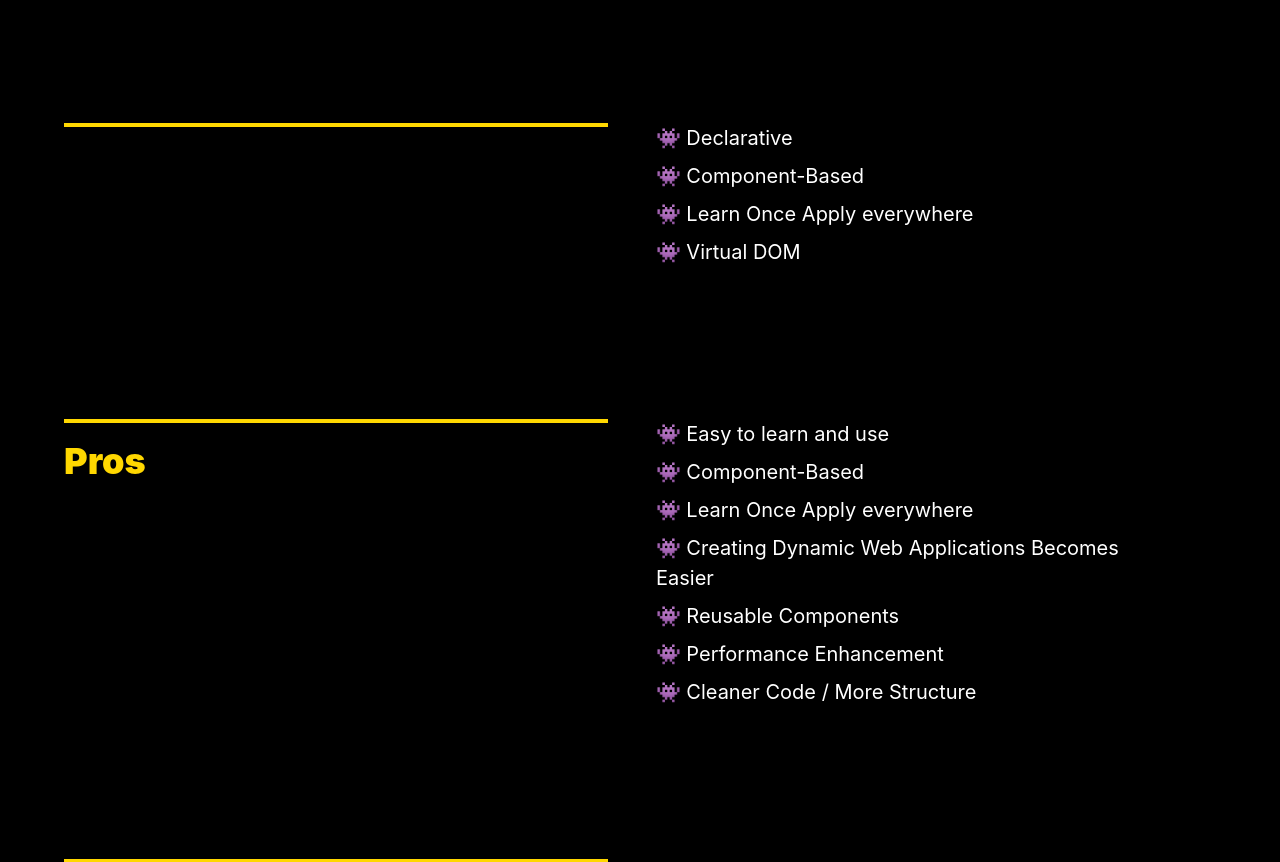
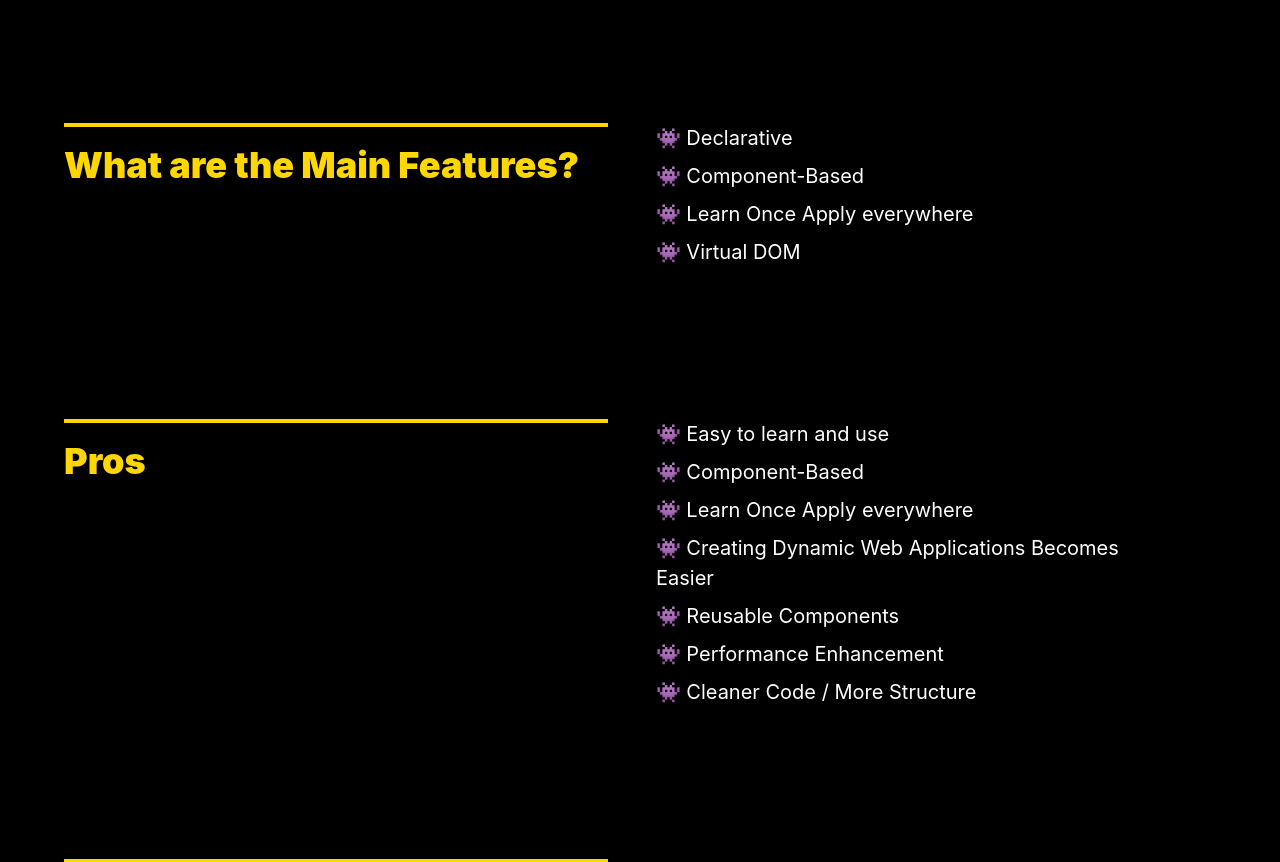
Before and after one commit to Bonk-Army/eportfolio_react, a React (Create React App) app: page / in a window 1280 px wide. Shown: the part 1000-1862 px from the top of the page. Built offline with nearby package versions, Linux system fonts and the light colour scheme.

Commit message:
:construction: cleaning up code

```diff
--- a/src/components/slides/slides.text.js
+++ b/src/components/slides/slides.text.js
@@ -2,12 +2,11 @@ export const slides = [
     {
         "id": "1",
         "topic": "Introduction",
-        "smallTopic": "Where does React come from?",
         text: [' Established in 2013 by Facebook', ' A lot of code, hard to manage', ' Angular js was building.']
     },
     {
         "id": "2",
-        "smallTopic": "more blabla",
+        "topic": "What are the Main Features?",
         text: [' Declarative',' Component-Based',' Learn Once Apply everywhere', ' Virtual DOM']
 
     },
@@ -34,7 +33,6 @@ export const slides = [
     {
         "id": "6",
         "topic": "Useful Ressources",
-        "smallTopic": "more blabla",
         text: {'Web Dev Simplified YouTube Channel':'https://www.youtube.com/watch?v=1wZoGFF_oi4&list=PLZlA0Gpn_vH_NT5zPVp18nGe_W9LqBDQK' ,
             'npm':'https://www.npmjs.com/',
             'React Documentation':'https://reactjs.org/'}
```
